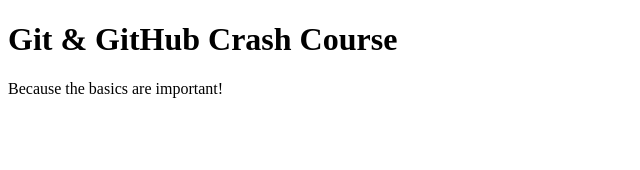
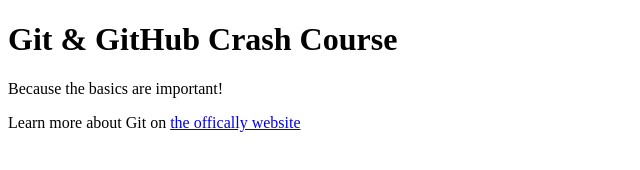
Before and after one commit to rajkumar5638/git-crashcourse, a plain HTML site: page index.html in a window 1280 px wide. Shown: the whole page, without its empty margins (0-640 px from the left). Drawn offline with Linux system fonts and the light colour scheme.

Commit message:
add link

```diff
--- a/index.html
+++ b/index.html
@@ -9,5 +9,6 @@
   <body>
     <h1>Git & GitHub Crash Course</h1>
     <p>Because the basics are important!</p>
+  <p>Learn more about Git on <a href=" = "https://git-scm.com/book/en/v2"> the offically website</p>
   </body>
 </html>
```
